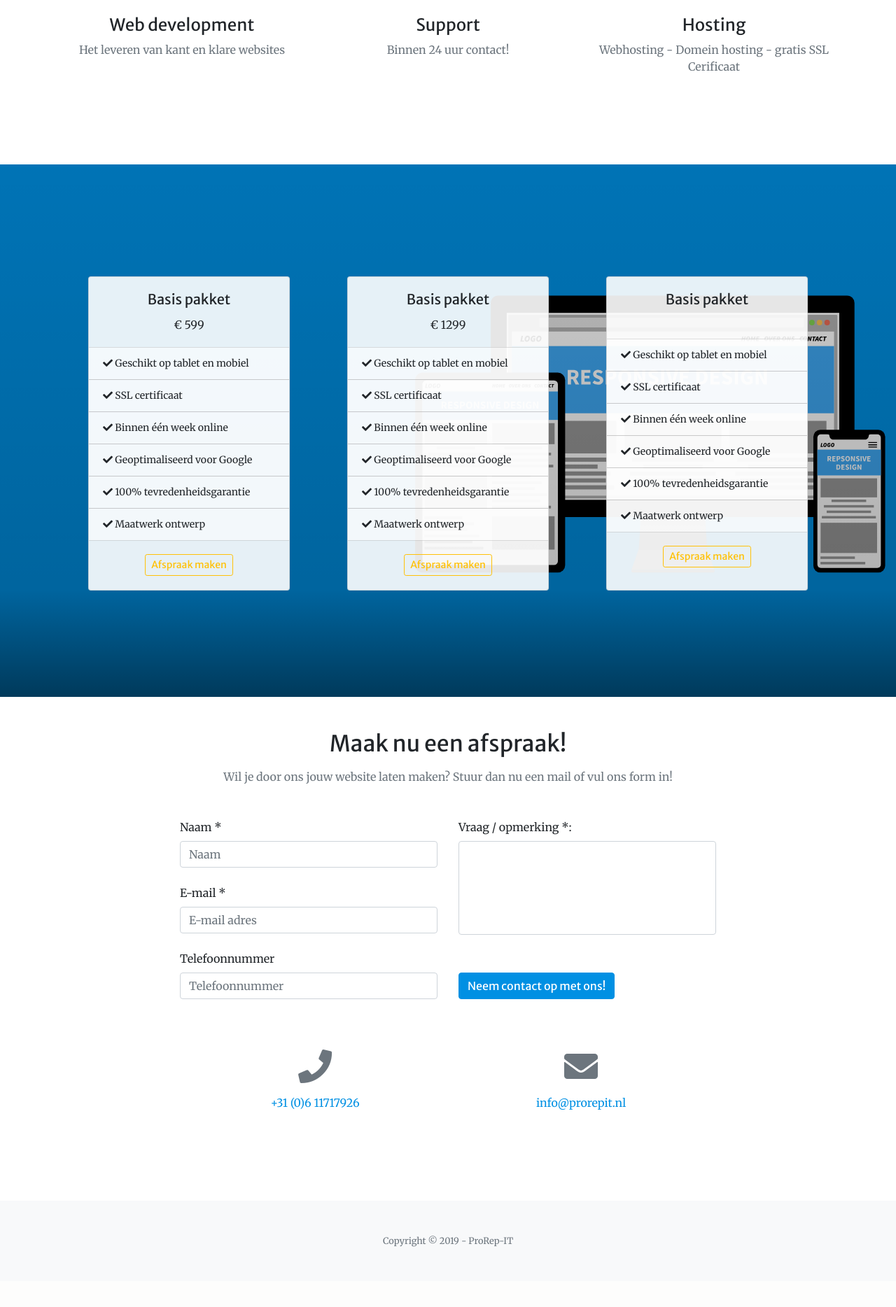
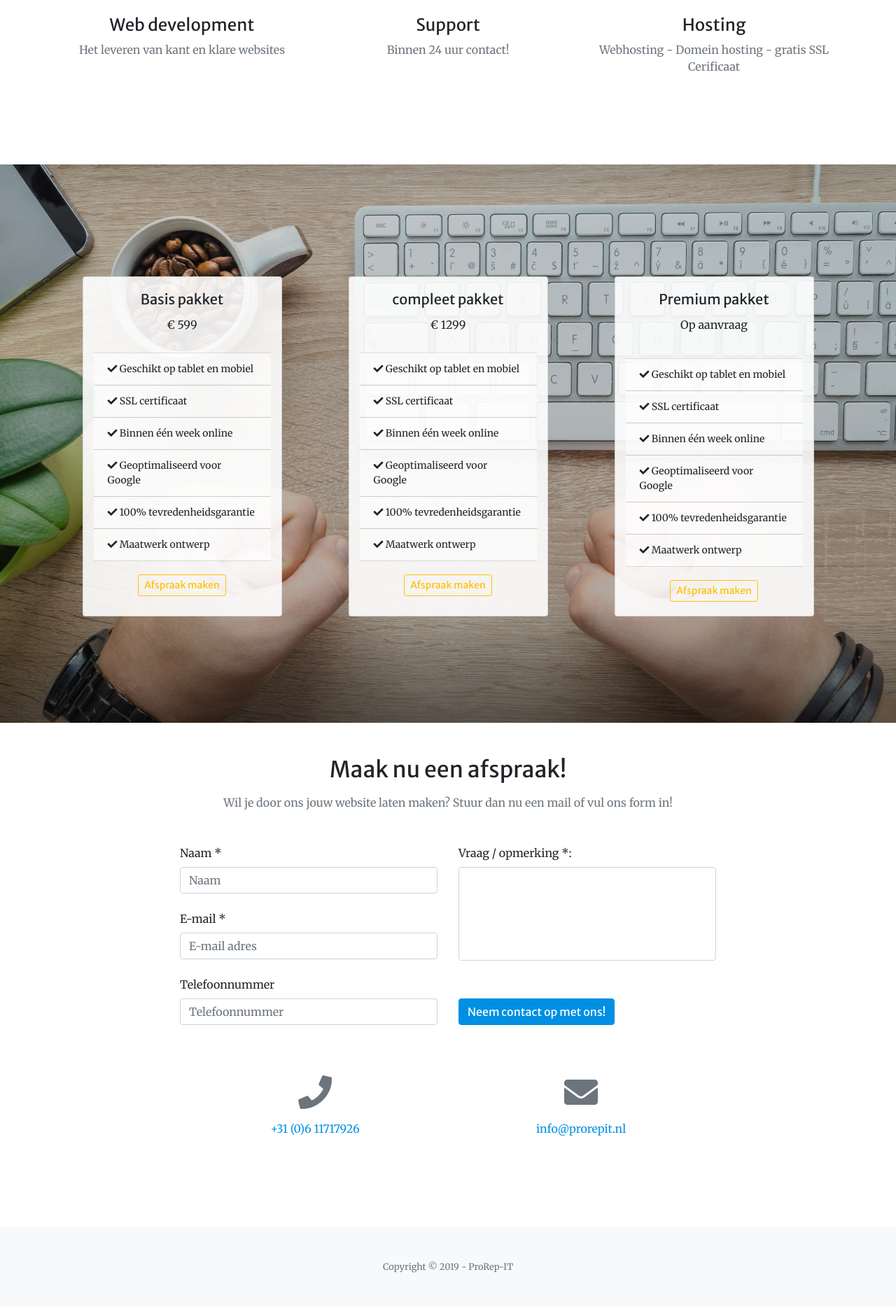
Before and after one commit to Meijer-A/ProRep-IT-Web-Development, a PHP site: page / in a window 1280 px wide. Shown: the part 1511-3379 px from the top of the page at 70% size. Before the commit the page ends 3293 px from the top, so only its background shows below. Run offline with PHP 8.4, Linux system fonts and the light colour scheme; style sheets or scripts are compiled from the project's sources.

Commit message:
Price section styling
price packages added

```diff
--- a/index.html
+++ b/index.html
@@ -140,8 +140,9 @@
 
   <!-- sale -->
   <section class="page-section bg-dark offers" id="cms">
-    <div class="container row mx-auto">
-      <div class="sp-background card mx-auto mb-4" style="width: 18rem;">
+    <div class="container">
+      <div class="row justify-content-around">
+        <div class="sp-background card mb-4 col-md-3 col-sm-12">
           <div class="card-body text-center">
             <h5 class="card-title">Basis pakket</h5>
             <p class="card-text">&euro; 599</p>
@@ -158,9 +159,9 @@
             <a href="#contact" class="btn js-scroll-trigger btn-sm btn-outline-warning">Afspraak maken</a>
           </div>
         </div>
-      <div class="sp-background card mx-auto mb-4" style="width: 18rem;">
+        <div class="sp-background card mb-4 col-md-3 col-sm-12">
           <div class="card-body text-center">
-          <h5 class="card-title">Basis pakket</h5>
+            <h5 class="card-title">compleet pakket</h5>
             <p class="card-text">&euro; 1299</p>
           </div>
           <ul class="listt sp-item-background list-group list-group-flush">
@@ -175,9 +176,10 @@
             <a href="#contact" class="btn js-scroll-trigger btn-sm btn-outline-warning">Afspraak maken</a>
           </div>
         </div>
-      <div class="sp-background card mx-auto mb-4" style="width: 18rem;">
+        <div class="sp-background card mb-4 col-md-3 col-sm-12">
           <div class="card-body text-center">
-          <h5 class="card-title">Basis pakket</h5>
+            <h5 class="card-title">Premium pakket</h5>
+            <p class="card-text">Op aanvraag</p>
             <p class="card-text"></p>
           </div>
           <ul class="listt sp-item-background list-group list-group-flush">
@@ -190,6 +192,7 @@
             </ul>
           <div class="card-body text-center">
             <a href="#contact" class="btn js-scroll-trigger btn-sm btn-outline-warning">Afspraak maken</a>
+          </div>
         </div>
       </div>
   </section>
--- a/scss/_pricing.scss
+++ b/scss/_pricing.scss
@@ -1,6 +1,6 @@
 section.offers{
     padding-top: 10rem;
-    background-image:  linear-gradient(to bottom, #{fade-out($black, .8)} 0%,#{fade-out($black, .7)} 80%,#{fade-out($black, .4)} 100%), url('../img/bg-masterhead.svg');
+    background-image:  linear-gradient(to bottom, #{fade-out($black, .8)} 0%,#{fade-out($black, .7)} 80%,#{fade-out($black, .4)} 100%), url('../img/bg-price/pricebg-medium.jpg');
     background-position: center;
     background-repeat: no-repeat;
     background-attachment: scroll;
@@ -8,10 +8,9 @@ section.offers{
 }
 @media (max-width: 991px) {
     section.offers {
-        background: url('../img/bg-masterhead.svg');
+        background: url('../img/bg-price/pricebg-medium.jpg');
         background-repeat: no-repeat;
         width: 100%;
-        height: 40vh;
     }
 }
 
```
Also changed, not shown: img/bg-price/pricebg-large.jpg (added), img/bg-price/pricebg-medium.jpg (added). Lines whose indentation alone changed are shown as unchanged.
